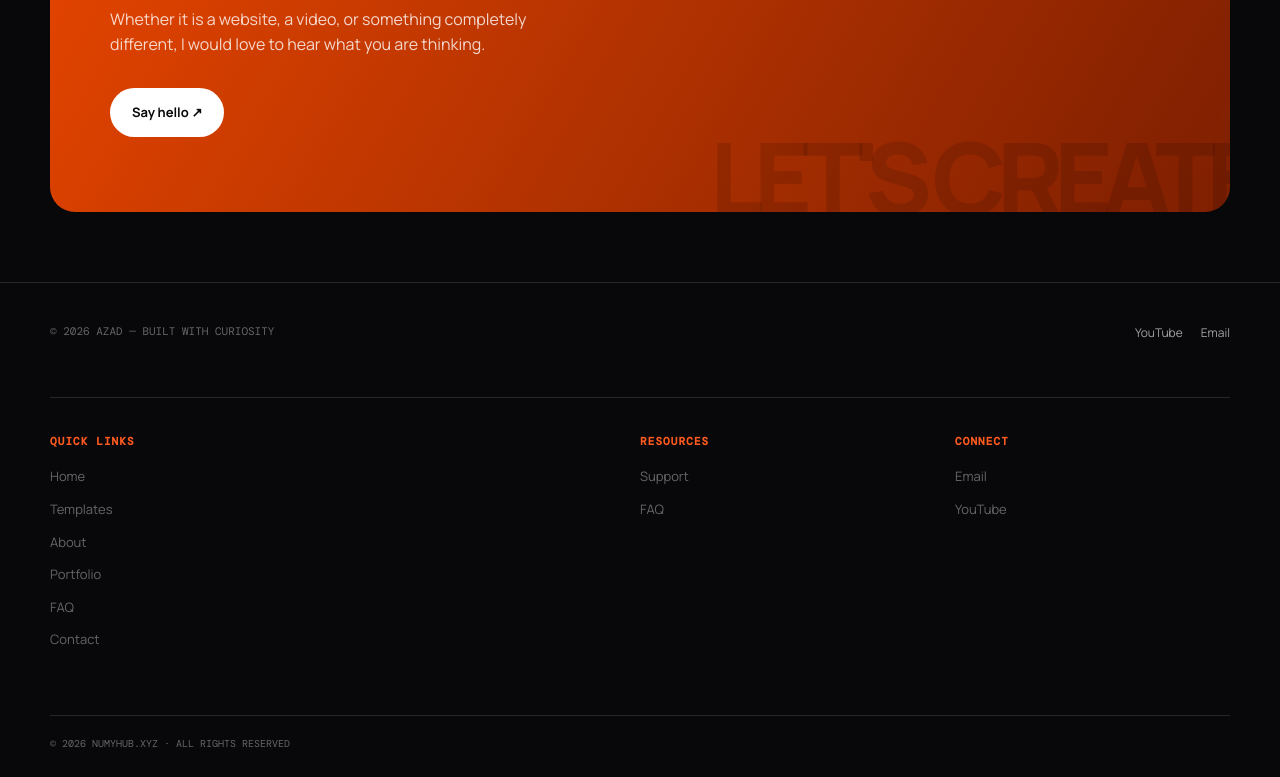
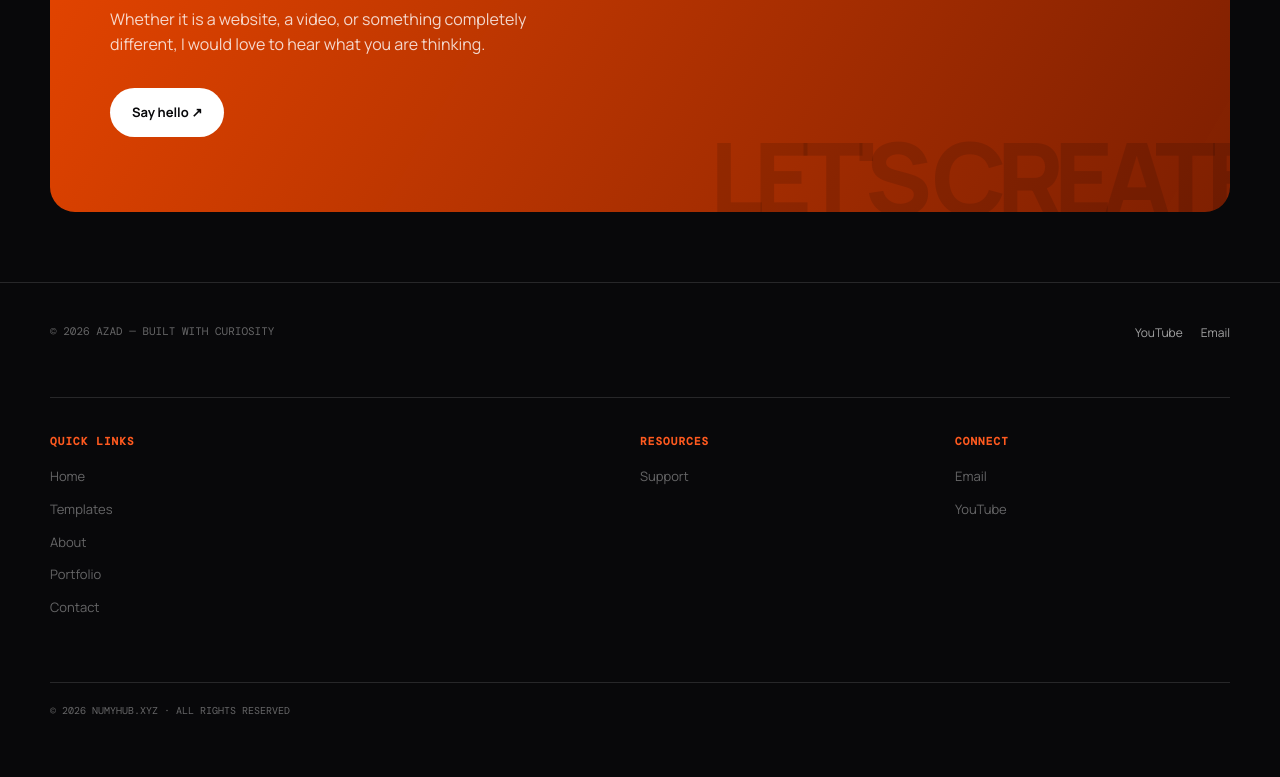
Before and after one commit to HardikSharma1782/numyhub.in, a website: page about.html in a window 1280 px wide. Shown: the part 4287-5064 px from the top of the page. After the commit the page ends 5031 px from the top, so only its background shows below. Drawn offline with nearby package versions, Linux system fonts and the light colour scheme; animation ran at ten frames a second.

```diff
--- a/about.html
+++ b/about.html
@@ -1747,7 +1747,6 @@
                     <li><a href="templates.html">Templates</a></li>
                     <li><a href="about.html">About</a></li>
                     <li><a href="portfolio.html">Portfolio</a></li>
-                    <li><a href="faq.html">FAQ</a></li>
                     <li><a href="contact.html">Contact</a></li>
                 </ul>
             </div>
@@ -1756,7 +1755,6 @@
                 <h4>RESOURCES</h4>
                 <ul>
                     <li><a href="#">Support</a></li>
-                    <li><a href="#">FAQ</a></li>
                 </ul>
             </div>
 
```
